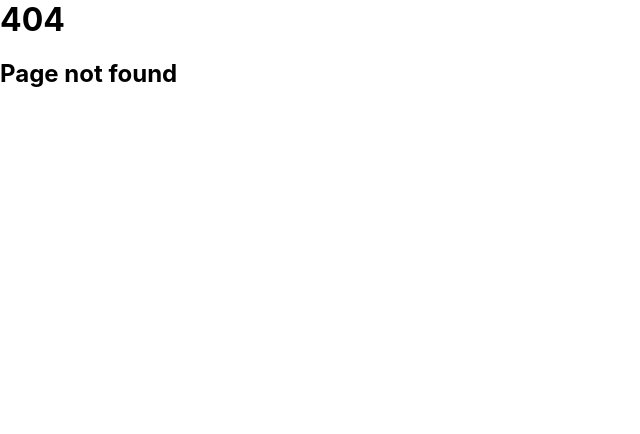
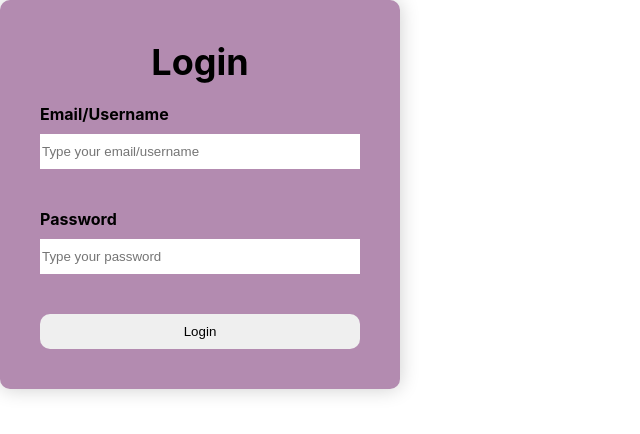
Before and after one commit to ThomasKWWong/simple-login, a React (Create React App) app in the folder client/: page /testing in a window 1280 px wide. Before the commit this address had no page. Shown: the top 434 px of the page, without its empty margins (0-640 px from the left). Built offline with nearby package versions, Linux system fonts and the light colour scheme.

Commit message:
created styled components for login page

```diff
--- a/client/src/App.js
+++ b/client/src/App.js
@@ -1,6 +1,7 @@
 import { BrowserRouter, Routes, Route } from 'react-router-dom';
 import Login from './pages/Login';
 import Register from './pages/Register';
+import Test from './pages/Test'
 import Welcome from './pages/Welcome';
 import NoPage from './pages/NoPage';
 import React from 'react';
@@ -14,6 +15,7 @@ const App = () => {
                     <Route path='/login' element = {<Login />} />
                     <Route path='/register' element = {<Register />} />
                     <Route path='/welcome' element = {<Welcome />} />
+                    <Route path='/testing' element = {<Test />} />
                     <Route path="*" element = {<NoPage />} />
                 </Routes>
             </BrowserRouter>
--- /dev/null
+++ b/client/src/components/Login.js
@@ -0,0 +1,19 @@
+import React from 'react';
+import { SButton, SForm, SFormControl, SFormTitle, SInput, SLabel } from './styles'
+
+const Login = () => {
+    return(
+    <SForm>
+        <SFormTitle>Login</SFormTitle> <br/>
+        <SFormControl>
+            <SLabel>Email/Username</SLabel> <br/>
+            <SInput placeholder="Type your email/username"/><br/>
+            <SLabel>Password</SLabel><br/>
+            <SInput placeholder='Type your password'/><br/>
+        </SFormControl>
+        <SButton>Login</SButton>
+    </SForm>
+    )
+};
+
+export default Login;
--- a/client/src/components/styles.js
+++ b/client/src/components/styles.js
@@ -33,3 +33,52 @@ export const FootDiv = styled.div`
     align-items: center;
     justify-content: center;
 `;
+
+export const SForm = styled.form`
+    width: 100%;
+    max-width: 400px;
+    padding: 40px;
+    background-color: #b38bb0;
+    border-radius: 10px;
+    box-sizing: border-box;
+    box-shadow: 0px 0px 20px 0px rgba(0, 0, 0, 0.2);
+`;
+
+export const SFormTitle = styled.h1`
+    font-size: 36px;
+    color: black;
+    text-align: center;
+`;
+
+export const SFormControl = styled.span`
+`;
+
+export const SLabel = styled.label`
+    font-size: 16px;
+    font-weight: bold;
+`;
+
+export const SInput = styled.input`
+    display: block;
+    width: 100%;
+    height: 35px;
+    outline: none;
+    border: none;
+    border radius: 5px;
+    margin: 10px 0 20px 0;
+    box-sizing: border-box;
+    &:focus {
+        box-shadow: 0px 0px 2px black;
+    }
+`;
+
+export const SButton = styled.button`
+    padding: 10px;
+    width: 100%;
+    border-radius: 10px;
+    border: none;
+    transition: 0.3s;
+    &:hover{
+        background-color: #dbdbdb;
+    }
+`;
--- a/client/src/pages/Login.js
+++ b/client/src/pages/Login.js
@@ -1,6 +1,7 @@
 import React, { useState } from 'react';
 import Header from "../components/Header"
 import Footer from "../components/Footer"
+// import Login from "../components/Login"
 import "../App.css";
 
 function App() {
--- /dev/null
+++ b/client/src/pages/Test.js
@@ -0,0 +1,10 @@
+import React from "react";
+import Login from '../components/Login'
+
+const Test = () => {
+    return (
+        <Login/>
+    )
+}
+
+export default Test;
```
Also changed, not shown: client/src/components/Form.js (+9 -1 lines).
